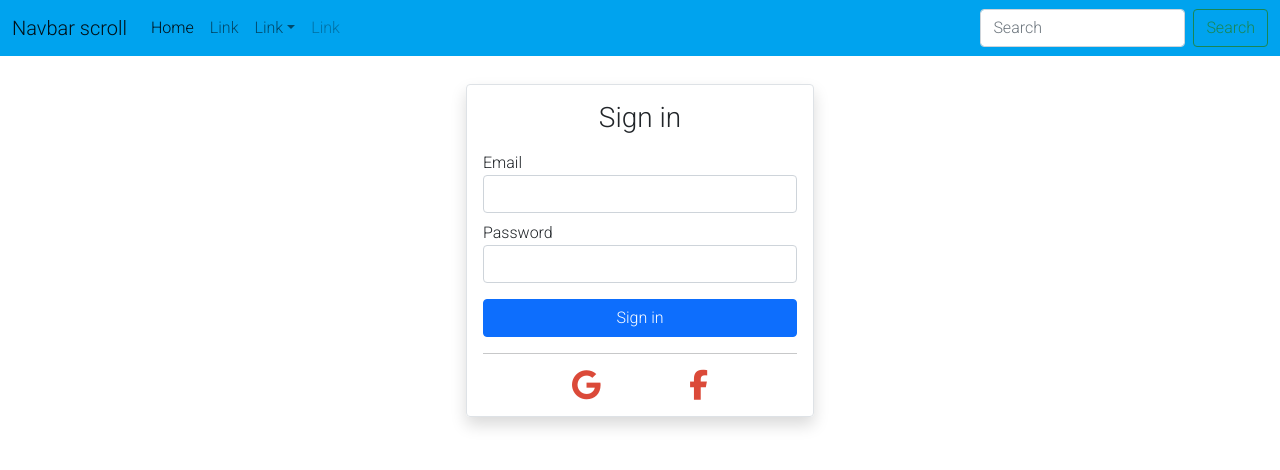
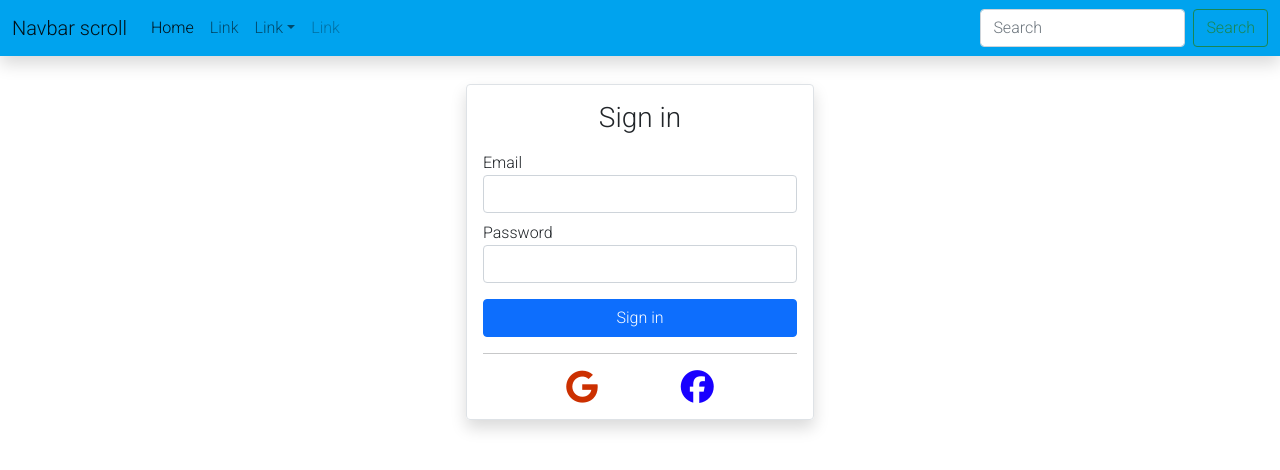
Before and after one commit to abhishekkdhule/React-Ecommerce-UI, a React (Create React App) app: page /signin in a window 1280 px wide. Shown: the top 470 px of the page. Built offline with nearby package versions, Linux system fonts and the light colour scheme.

Commit message:
routed components

```diff
--- a/src/App.js
+++ b/src/App.js
@@ -1,4 +1,4 @@
-
+import Cart from './Cart/Cart';
 import Products from './Products' ;
 import Payment from './Payment/Payment'
 import Nav from './Navbar/Nav'
@@ -15,9 +15,7 @@ function App() {
   return (
     <>
     <Nav/>
-    <div>
-      {/* <Cart/> */}
-    </div>
+
     <Router>
     <Switch>
           <Route exact path="/">
@@ -29,6 +27,9 @@ function App() {
           <Route path="/signin">
             <Signin/>
           </Route>
+          <Route path="/mycart">
+            <Cart/>
+          </Route>
     </Switch>
     </Router>
     </>
--- a/src/Auth/Signin.jsx
+++ b/src/Auth/Signin.jsx
@@ -19,7 +19,7 @@ function Signin() {
 
                     <hr/>
                     <div class="d-flex justify-content-evenly">
-                        <i class="fab fa-google icon"></i> <i class="fab fa-facebook-f icon"></i>
+                        <i class="fab fa-google icon"></i> <i class="fab fa-facebook icon"></i>
                     </div>
                 </div>
             </div>
--- a/src/Auth/Signup.jsx
+++ b/src/Auth/Signup.jsx
@@ -23,7 +23,7 @@ function Signup() {
 
                 <hr/>
                 <div className="d-flex justify-content-evenly">
-                    <i className="fab fa-google icon"></i> <i className="fab fa-facebook-f icon"></i>
+                    <i className="fab fa-google icon"></i> <i class="fab fa-facebook icon"></i>
                 </div>
                 </div>
             </div>
--- a/src/Auth/auth.css
+++ b/src/Auth/auth.css
@@ -1,9 +1,13 @@
-.icon{
-    font-size: 30px;
-    color:#db4a39;
-    transition-duration: 0.3s;
+.icon {
+  font-size: 33px;
+  transition-duration: 0.3s;
 }
-.icon:hover{
-    cursor: pointer;
-    color:rgb(255, 51, 0)
+.icon:hover {
+  cursor: pointer;
 }
+.icon:nth-child(1) {
+  color: rgb(204, 48, 0);
+}
+.icon:nth-child(2) {
+  color: rgb(25, 0, 255);
+}
--- a/src/Navbar/Nav.jsx
+++ b/src/Navbar/Nav.jsx
@@ -3,7 +3,7 @@ import React from 'react'
 function Nav() {
 
     return (
-        <nav className="navbar navbar-expand-lg navbar-light " style={{backgroundColor:'rgb(0, 163, 238)'}}>
+        <nav className="navbar navbar-expand-lg navbar-light shadow" style={{backgroundColor:'rgb(0, 163, 238)'}}>
         <div className="container-fluid">
           <a className="navbar-brand" href="#">Navbar scroll</a>
           <button className="navbar-toggler" type="button" data-bs-toggle="collapse" data-bs-target="#navbarScroll" aria-controls="navbarScroll" aria-expanded="false" aria-label="Toggle navigation">
--- a/src/Products.jsx
+++ b/src/Products.jsx
@@ -42,7 +42,6 @@ function Products() {
 
   return (
     <>
-      {" "}
       {currentState.isLoading ? (
         <div className="text-center " style={{ marginTop: "250px" }}>
           <div className="spinner-border text-primary" role="status">
```
